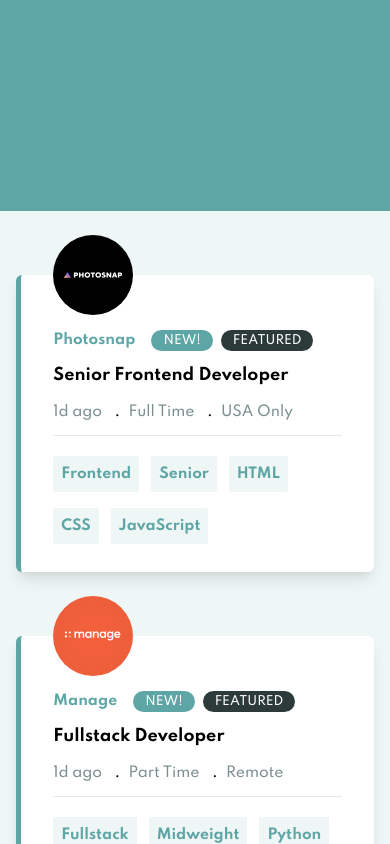
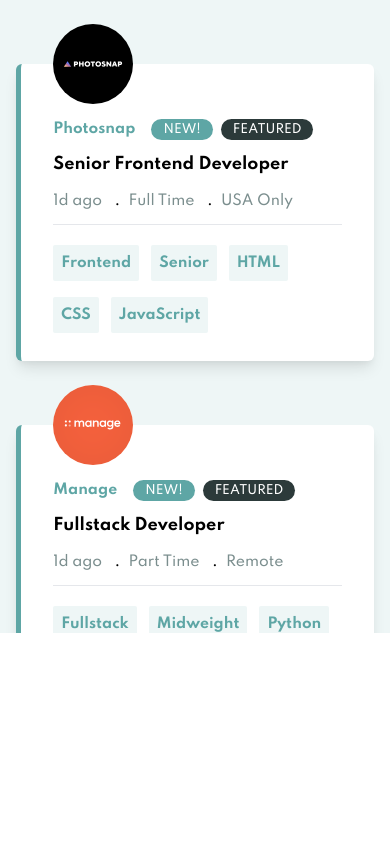
Before and after one commit to AikeNyanLynnOo/job-listings-tailwind-react, a React (Create React App) app: page / in a window 390 px wide. Built offline with nearby package versions, Linux system fonts and the light colour scheme.

Commit message:
remove header for xtra small screens

```diff
--- a/src/components/MainComponent.js
+++ b/src/components/MainComponent.js
@@ -59,7 +59,7 @@ class Main extends React.Component {
 
     return (
       <div className="main">
-        <div className="header">
+        <div className="hidden sm:block header">
           <img
             src={"./images/bg-header-desktop.svg"}
             alt="bg-header-desktop"
```
